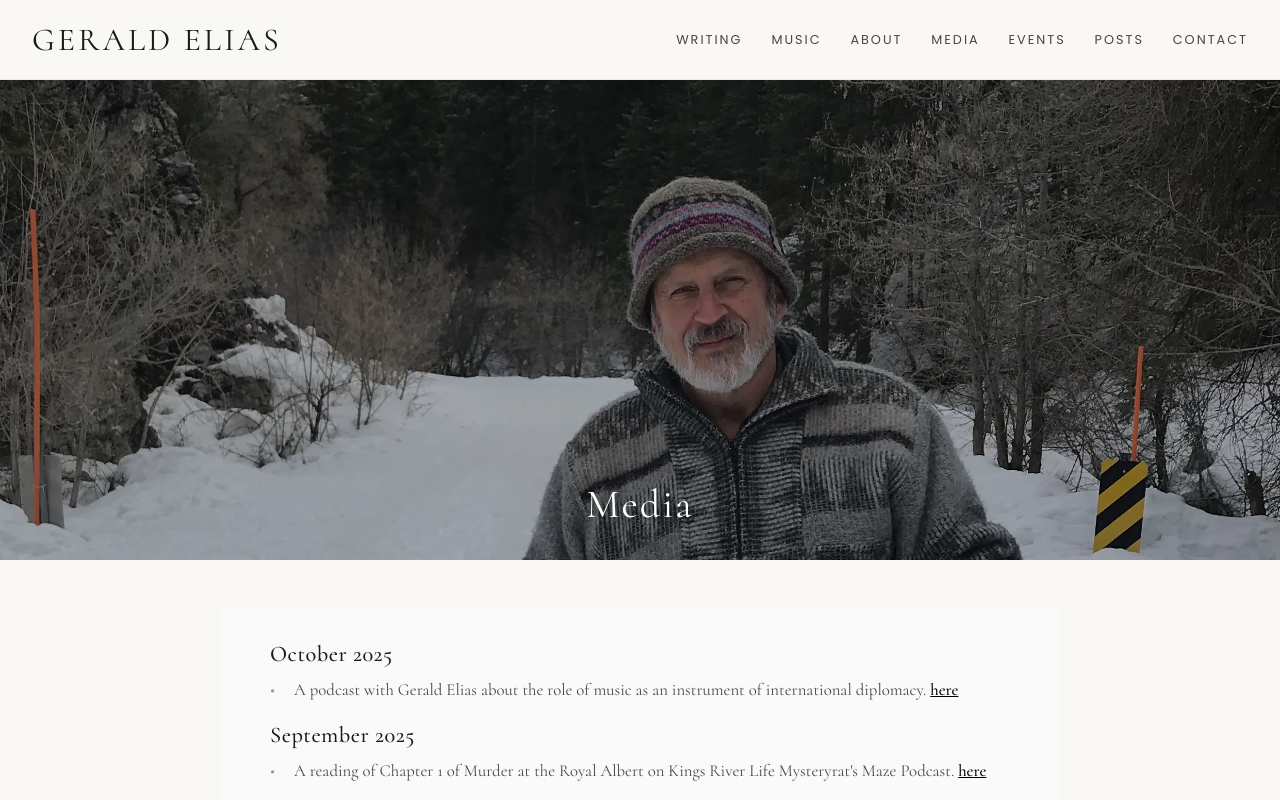
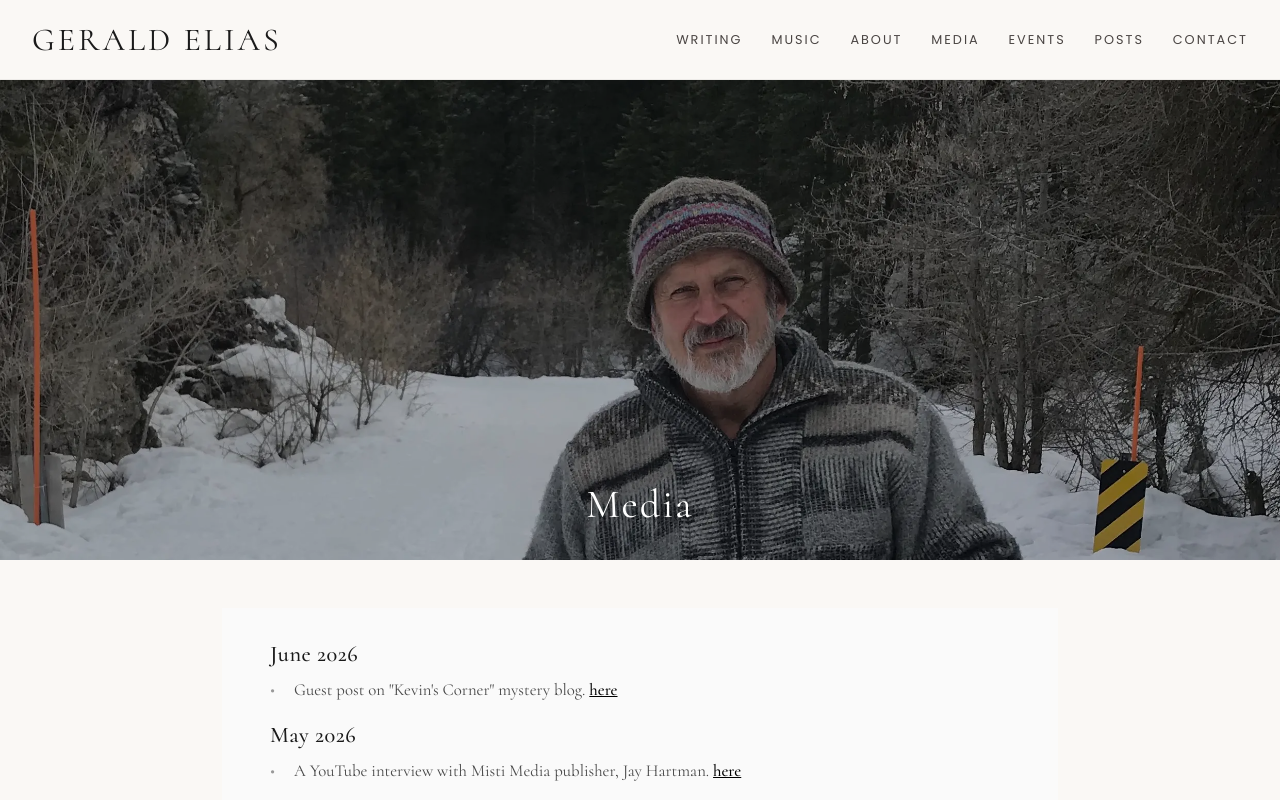
Before and after one commit to konstantinstanmeyer/gerald-elias-new, a Next.js app: page /media in a window 1280 px wide. Shown: the top 800 px of the page. Built offline with nearby package versions, Linux system fonts and the light colour scheme.

Commit message:
New media posts 6/10 update

```diff
--- a/app/media/page.js
+++ b/app/media/page.js
@@ -6,10 +6,31 @@ export default function MediaFeatures() {
         <Landing name="Media" imageUrl="/general/media-landing.webp" />
         <section id="connections-content">
             <div id="connections-list">
+                <h3>June 2026</h3>
+                <p>
+                    Guest post on "Kevin's Corner" mystery blog.&nbsp;
+                    <a
+                        target="_blank"
+                        rel="noopener noreferrer"
+                        href="https://kevintipplescorner.blogspot.com/2026/06/guest-post-inspiration-behind-murder-on.html?m=1&fbclid=IwY2xjawSSw0ZleHRuA2FlbQIxMQBzcnRjBmFwcF9pZBAyMjIwMzkxNzg4MjAwODkyAAEeXT9up54sBRDddtE3RAFSd7_TroP7Zdaqlr2p-7iJXyJRZ0VLZIOWth1TuIE_aem_0Mhtorph7CI6oTNH7J77VQ"
+                    >
+                        here
+                    </a>
+                </p>
+                <h3>May 2026</h3>
+                <p>
+                    A YouTube interview with Misti Media publisher, Jay Hartman.&nbsp;
+                    <a
+                        target="_blank"
+                        rel="noopener noreferrer"
+                        href="https://www.youtube.com/watch?v=MRJG4cvxSx4&t=63s"
+                    >
+                        here
+                    </a>
+                </p>
                 <h3>October 2025</h3>
                 <p>
-                    A podcast with Gerald Elias about the role of music as an instrument of
-                    international diplomacy.&nbsp;
+                    Guest post on "Kevin's Corner" mystery blog.&nbsp;
                     <a target="_blank" rel="noopener noreferrer" href="/media-features/music-diplomacy-podcast">
                         here
                     </a>
```
